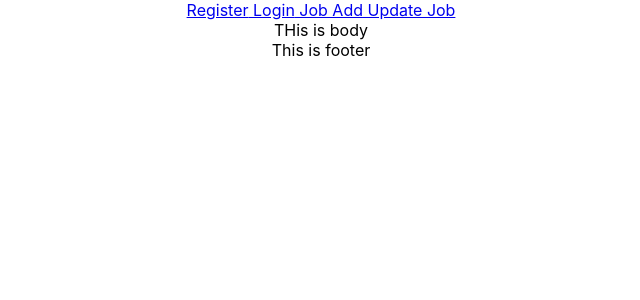
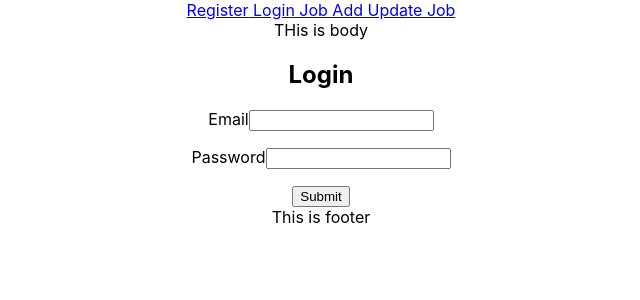
Before and after one commit to aavashneupane/jobFinderFrontend, a React (Create React App) app: page /login in a window 1280 px wide. Shown: the top 300 px of the page, without its empty margins (319-959 px from the left). Built offline with nearby package versions, Linux system fonts and the light colour scheme.

Commit message:
added simple login form and routed in nav bar

```diff
--- a/src/Body/Login.js
+++ b/src/Body/Login.js
@@ -0,0 +1,61 @@
+const {Component}=require("react");
+const axios = require('axios').default;
+
+
+
+class Login extends Component {
+state={
+    email:'',
+    password: ''
+};
+inputHandler = (e) => {
+    this.setState({
+        [e.target.name]: e.target.value
+    })
+}
+submitLogin=(e)=>{
+    e.preventDefault();
+    axios.post("http://localhost:91/user/login", this.state)
+    .then(response => {
+        console.log("success");
+        localStorage.setItem('token',response.data.token)
+
+        //console.log(response.data);
+    })
+    .catch(err => {
+        console.log(err.response);
+    })
+
+
+
+};
+
+    render() {
+        return(
+            <div>
+
+            <h2>Login</h2>
+
+            <form>
+                <p>Email<input type="text" value={this.state.email} name="email"
+                    onChange={this.inputHandler} /></p>
+
+                <p>Password<input type="password" value={this.state.password} name="password"
+                    onChange={this.inputHandler} /></p>
+
+                <button onClick={this.submitLogin}>Submit</button>
+
+            </form>
+
+
+
+        </div>
+
+
+
+        )
+    }
+
+}
+
+export default Login;
--- a/src/Body/Register.js
+++ b/src/Body/Register.js
@@ -20,7 +20,7 @@ class Register extends Component {
     }
 
     sendUserInfo = (e) => {
-        e.preventDefault()
+        //e.preventDefault()
 
         axios.post("http://localhost:91/user/add", this.state)
             .then(response => {
--- a/src/Body/body.js
+++ b/src/Body/body.js
@@ -1,4 +1,5 @@
 import Register from './Register';
+import Login from './Login';
 import {BrowserRouter as Router,Switch,Route } from 'react-router-dom'
 import {Container,Row,Col} from 'react-bootstrap';
 const {Component}=require("react");
@@ -14,6 +15,7 @@ class Body extends Component {
           <Container>
               THis is body
               <Route path='/register' component={Register} />
+              <Route path='/login' component={Login} />
 
 
           </Container>
```
